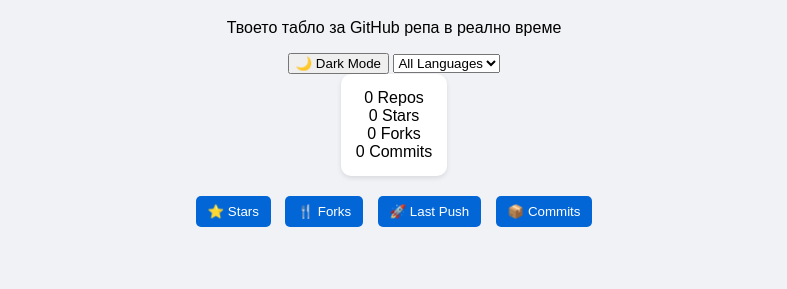
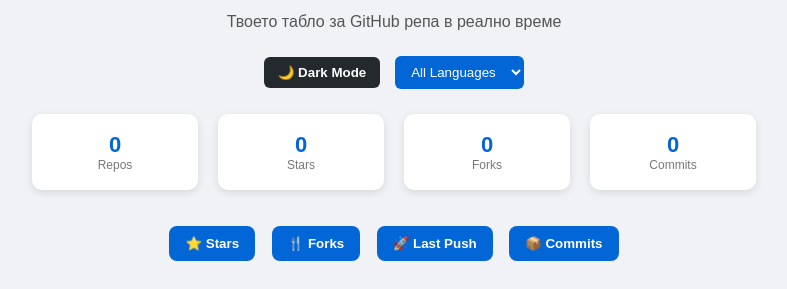
Before and after one commit to KristiyanGeorgiev1996/RepoRanger, a plain HTML site: page index.html in a window 1280 px wide. Shown: the part 89-378 px from the top of the page, without its empty margins (246-1033 px from the left). Drawn offline with nearby package versions, Linux system fonts and the light colour scheme; no server answers.

Commit message:
Update style.css

```diff
--- a/style.css
+++ b/style.css
@@ -1,70 +1,153 @@
-body {
-    font-family: Arial, sans-serif;
-    background-color: #f0f2f5;
-    padding: 20px;
-    text-align: center;
+body{
+font-family:Arial, sans-serif;
+background:#f0f2f5;
+padding:20px;
+text-align:center;
 }
 
-h1 {
-    color: #0366d6;
+h1{
+color:#0366d6;
+margin-bottom:5px;
 }
 
-#summary {
-    background-color: #fff;
-    padding: 15px;
-    border-radius: 10px;
-    margin-bottom: 15px;
-    display: inline-block;
-    box-shadow: 0 2px 5px rgba(0,0,0,0.1);
+.subtitle{
+color:#555;
+margin-bottom:25px;
 }
 
-#sorting {
-    margin-bottom: 20px;
+/* top controls */
+
+.top-controls{
+display:flex;
+justify-content:center;
+align-items:center;
+gap:15px;
+margin-bottom:25px;
+flex-wrap:wrap;
 }
 
-#sorting button {
-    margin: 5px;
-    padding: 8px 12px;
-    border: none;
-    border-radius: 5px;
-    background-color: #0366d6;
-    color: #fff;
-    cursor: pointer;
-    transition: background-color 0.2s;
+/* dark button */
+
+#darkModeToggle{
+padding:8px 14px;
+border:none;
+border-radius:6px;
+background:#24292e;
+color:white;
+cursor:pointer;
+font-weight:bold;
 }
 
-#sorting button:hover {
-    background-color: #024c9c;
+#darkModeToggle:hover{
+background:#444;
 }
 
-#repo-container {
-    display: grid;
-    grid-template-columns: repeat(auto-fit, minmax(250px, 1fr));
-    gap: 20px;
-    margin-top: 20px;
+/* language dropdown */
+
+#languageFilter{
+padding:8px 12px;
+border-radius:6px;
+border:none;
+background:#0366d6;
+color:white;
+cursor:pointer;
 }
 
-.repo-card {
-    background-color: #fff;
-    padding: 15px;
-    border-radius: 10px;
-    box-shadow: 0 3px 6px rgba(0,0,0,0.1);
-    transition: transform 0.2s;
+/* summary dashboard */
+
+#summary{
+display:flex;
+justify-content:center;
+gap:20px;
+flex-wrap:wrap;
+margin-bottom:30px;
 }
 
-.repo-card:hover {
-    transform: scale(1.05);
+.summary-card{
+background:white;
+padding:18px 28px;
+border-radius:10px;
+box-shadow:0 3px 8px rgba(0,0,0,0.1);
+display:flex;
+flex-direction:column;
+min-width:110px;
 }
 
-.repo-card h2 a {
-    color: #0366d6;
-    text-decoration: none;
+.summary-number{
+font-size:22px;
+font-weight:bold;
+color:#0366d6;
 }
 
-.repo-card p {
-    margin: 5px 0;
-    font-size: 0.9rem;
+.summary-label{
+font-size:12px;
+color:#777;
 }
+
+/* sorting */
+
+#sorting{
+margin-bottom:25px;
+}
+
+#sorting button{
+margin:6px;
+padding:10px 16px;
+border:none;
+border-radius:8px;
+background:#0366d6;
+color:white;
+cursor:pointer;
+font-weight:bold;
+transition:0.2s;
+}
+
+#sorting button:hover{
+background:#024c9c;
+transform:translateY(-2px);
+}
+
+/* chart */
+
+#commitChart{
+max-width:900px;
+margin:40px auto;
+}
+
+/* repo grid */
+
+#repo-container{
+display:grid;
+grid-template-columns:repeat(auto-fit,minmax(260px,1fr));
+gap:20px;
+margin-top:20px;
+}
+
+/* repo card */
+
+.repo-card{
+background:white;
+padding:18px;
+border-radius:12px;
+box-shadow:0 4px 10px rgba(0,0,0,0.1);
+transition:0.2s;
+}
+
+.repo-card:hover{
+transform:scale(1.05);
+}
+
+.repo-card h2 a{
+color:#0366d6;
+text-decoration:none;
+}
+
+.repo-card p{
+margin:6px 0;
+font-size:0.9rem;
+}
+
+/* DARK MODE */
 
 .dark{
 background:#121212;
@@ -75,11 +158,18 @@
 background:#1e1e1e;
 }
 
-.dark #summary{
+.dark .summary-card{
 background:#1e1e1e;
 }
 
-#commitChart{
-max-width:900px;
-margin:40px auto;
+.dark #languageFilter{
+background:#333;
 }
+
+.dark #sorting button{
+background:#333;
+}
+
+.dark #sorting button:hover{
+background:#555;
+}
```
